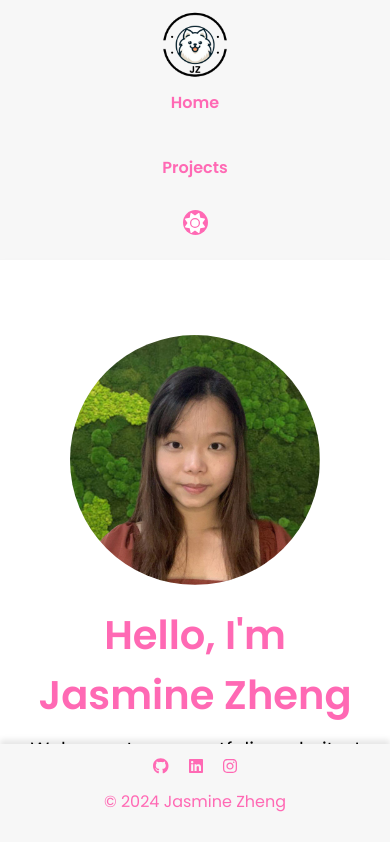
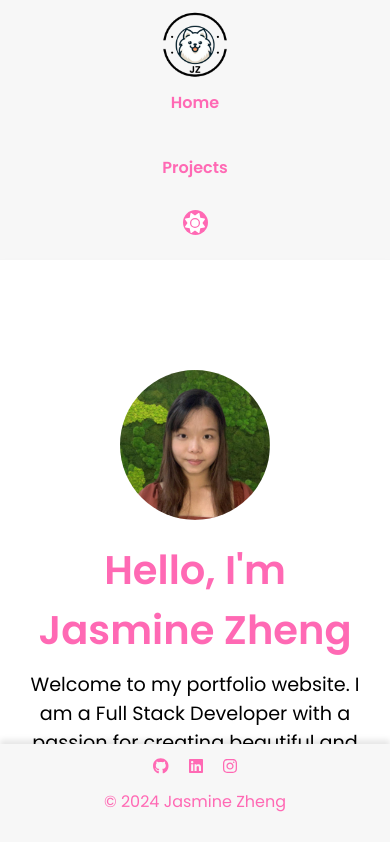
Before and after one commit to jzxr/jasminezheng, a React (Create React App) app in the folder portfolio/: page / in a window 390 px wide. Shown: the top 842 px of the page. Built offline with nearby package versions, Linux system fonts and the light colour scheme.

Commit message:
add more padding bottom to mobile view

```diff
--- a/portfolio/src/styles/Home.css
+++ b/portfolio/src/styles/Home.css
@@ -75,3 +75,18 @@
     opacity: 1;
   }
 }
+
+/* Media query for mobile view */
+@media (max-width: 600px) {
+  .intro-text p {
+    padding-bottom: 50px; /* Add padding below the paragraph */
+  }
+  .profile-image {
+    width: 150px;
+    height: 150px;
+    border-radius: 50%;
+    margin-top: 20px;
+    margin-bottom: 20px;
+    animation: slideIn 2s ease-in-out;
+  }
+}
```
